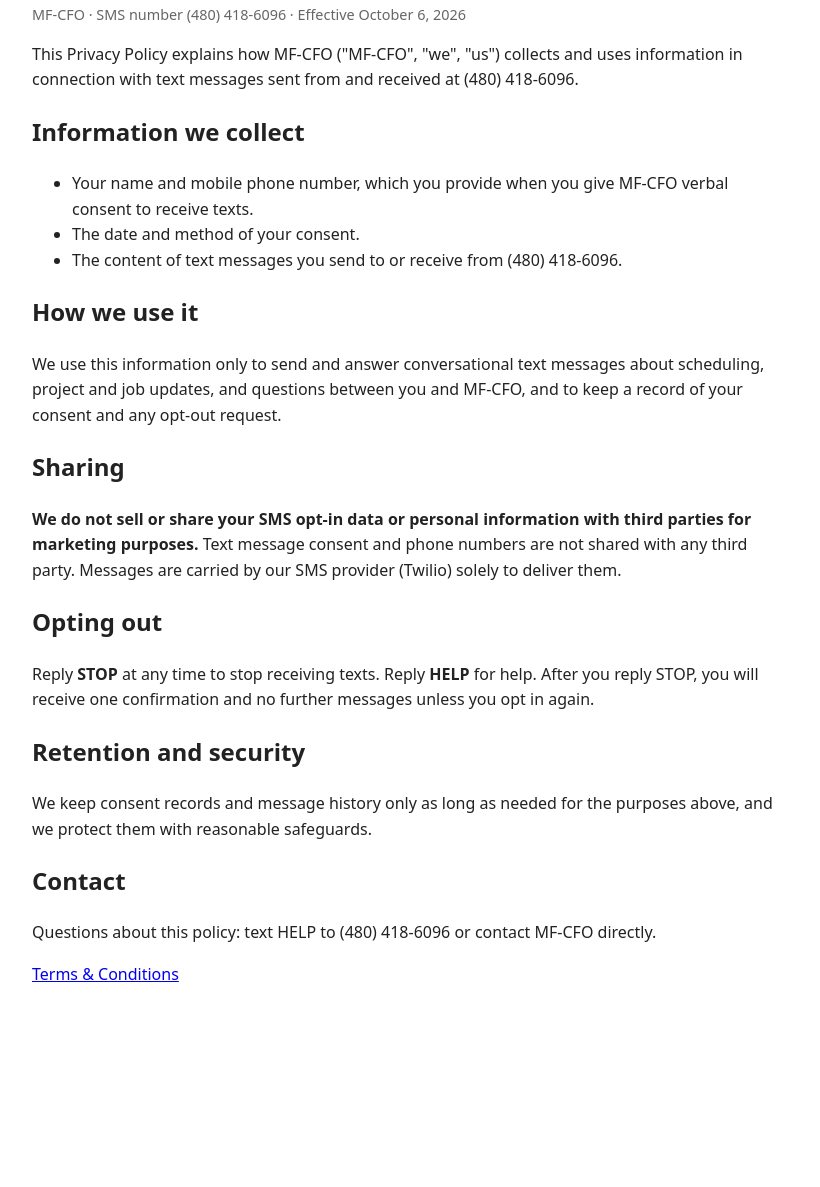
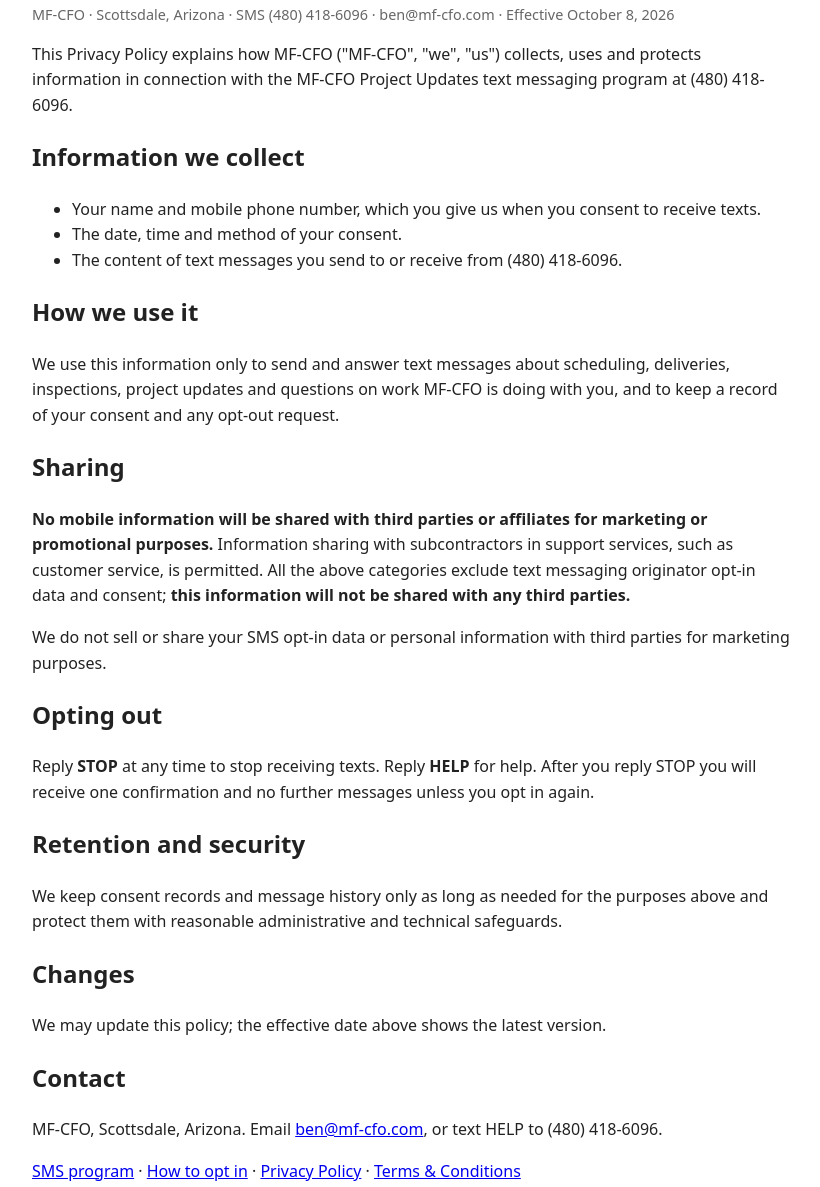
Before and after one commit to bencheney13/enodios-sms, a plain HTML site: page privacy.html in a window 1280 px wide. Shown: the part 103-1290 px from the top of the page, without its empty margins (228-1048 px from the left). Before the commit the page ends 1131 px from the top, so only its background shows below. Drawn offline with Linux system fonts and the light colour scheme.

Commit message:
Fix A2P rejection: contact info, standard privacy sharing language, public opt-in page

```diff
--- a/privacy.html
+++ b/privacy.html
@@ -1,22 +1,25 @@
-<!doctype html><html lang="en"><head><meta charset="utf-8"><meta name="viewport" content="width=device-width,initial-scale=1"><title>Privacy Policy - MF-CFO</title><style>body{font-family:system-ui,-apple-system,Segoe UI,sans-serif;max-width:760px;margin:40px auto;padding:0 20px;line-height:1.6;color:#222}h1{margin-bottom:4px}.meta{color:#666;font-size:.9em}</style></head><body>
+<!doctype html><html lang="en"><head><meta charset="utf-8"><meta name="viewport" content="width=device-width,initial-scale=1"><title>Privacy Policy - MF-CFO</title><style>body{font-family:system-ui,-apple-system,Segoe UI,sans-serif;max-width:760px;margin:40px auto;padding:0 20px;line-height:1.6;color:#222}h1{margin-bottom:4px}.meta{color:#666;font-size:.9em}.box{border:1px solid #ccc;border-radius:6px;padding:12px 16px;background:#fafafa}</style></head><body>
 <h1>MF-CFO Privacy Policy</h1>
-<p class="meta">MF-CFO &middot; SMS number (480) 418-6096 &middot; Effective October 6, 2026</p>
-<p>This Privacy Policy explains how MF-CFO ("MF-CFO", "we", "us") collects and uses information in connection with text messages sent from and received at (480) 418-6096.</p>
+<p class="meta">MF-CFO &middot; Scottsdale, Arizona &middot; SMS (480) 418-6096 &middot; ben@mf-cfo.com &middot; Effective October 8, 2026</p>
+<p>This Privacy Policy explains how MF-CFO ("MF-CFO", "we", "us") collects, uses and protects information in connection with the MF-CFO Project Updates text messaging program at (480) 418-6096.</p>
 <h2>Information we collect</h2>
 <ul>
-<li>Your name and mobile phone number, which you provide when you give MF-CFO verbal consent to receive texts.</li>
-<li>The date and method of your consent.</li>
+<li>Your name and mobile phone number, which you give us when you consent to receive texts.</li>
+<li>The date, time and method of your consent.</li>
 <li>The content of text messages you send to or receive from (480) 418-6096.</li>
 </ul>
 <h2>How we use it</h2>
-<p>We use this information only to send and answer conversational text messages about scheduling, project and job updates, and questions between you and MF-CFO, and to keep a record of your consent and any opt-out request.</p>
+<p>We use this information only to send and answer text messages about scheduling, deliveries, inspections, project updates and questions on work MF-CFO is doing with you, and to keep a record of your consent and any opt-out request.</p>
 <h2>Sharing</h2>
-<p><strong>We do not sell or share your SMS opt-in data or personal information with third parties for marketing purposes.</strong> Text message consent and phone numbers are not shared with any third party. Messages are carried by our SMS provider (Twilio) solely to deliver them.</p>
+<p><strong>No mobile information will be shared with third parties or affiliates for marketing or promotional purposes.</strong> Information sharing with subcontractors in support services, such as customer service, is permitted. All the above categories exclude text messaging originator opt-in data and consent; <strong>this information will not be shared with any third parties.</strong></p>
+<p>We do not sell or share your SMS opt-in data or personal information with third parties for marketing purposes.</p>
 <h2>Opting out</h2>
-<p>Reply <strong>STOP</strong> at any time to stop receiving texts. Reply <strong>HELP</strong> for help. After you reply STOP, you will receive one confirmation and no further messages unless you opt in again.</p>
+<p>Reply <strong>STOP</strong> at any time to stop receiving texts. Reply <strong>HELP</strong> for help. After you reply STOP you will receive one confirmation and no further messages unless you opt in again.</p>
 <h2>Retention and security</h2>
-<p>We keep consent records and message history only as long as needed for the purposes above, and we protect them with reasonable safeguards.</p>
+<p>We keep consent records and message history only as long as needed for the purposes above and protect them with reasonable administrative and technical safeguards.</p>
+<h2>Changes</h2>
+<p>We may update this policy; the effective date above shows the latest version.</p>
 <h2>Contact</h2>
-<p>Questions about this policy: text HELP to (480) 418-6096 or contact MF-CFO directly.</p>
-<p><a href="terms.html">Terms &amp; Conditions</a></p>
+<p>MF-CFO, Scottsdale, Arizona. Email <a href="mailto:ben@mf-cfo.com">ben@mf-cfo.com</a>, or text HELP to (480) 418-6096.</p>
+<p><a href="index.html">SMS program</a> &middot; <a href="opt-in.html">How to opt in</a> &middot; <a href="privacy.html">Privacy Policy</a> &middot; <a href="terms.html">Terms &amp; Conditions</a></p>
 </body></html>
```
Also changed, not shown: index.html (+6 -1 lines), opt-in.html (added, +15 -0 lines), terms.html (+9 -7 lines).
